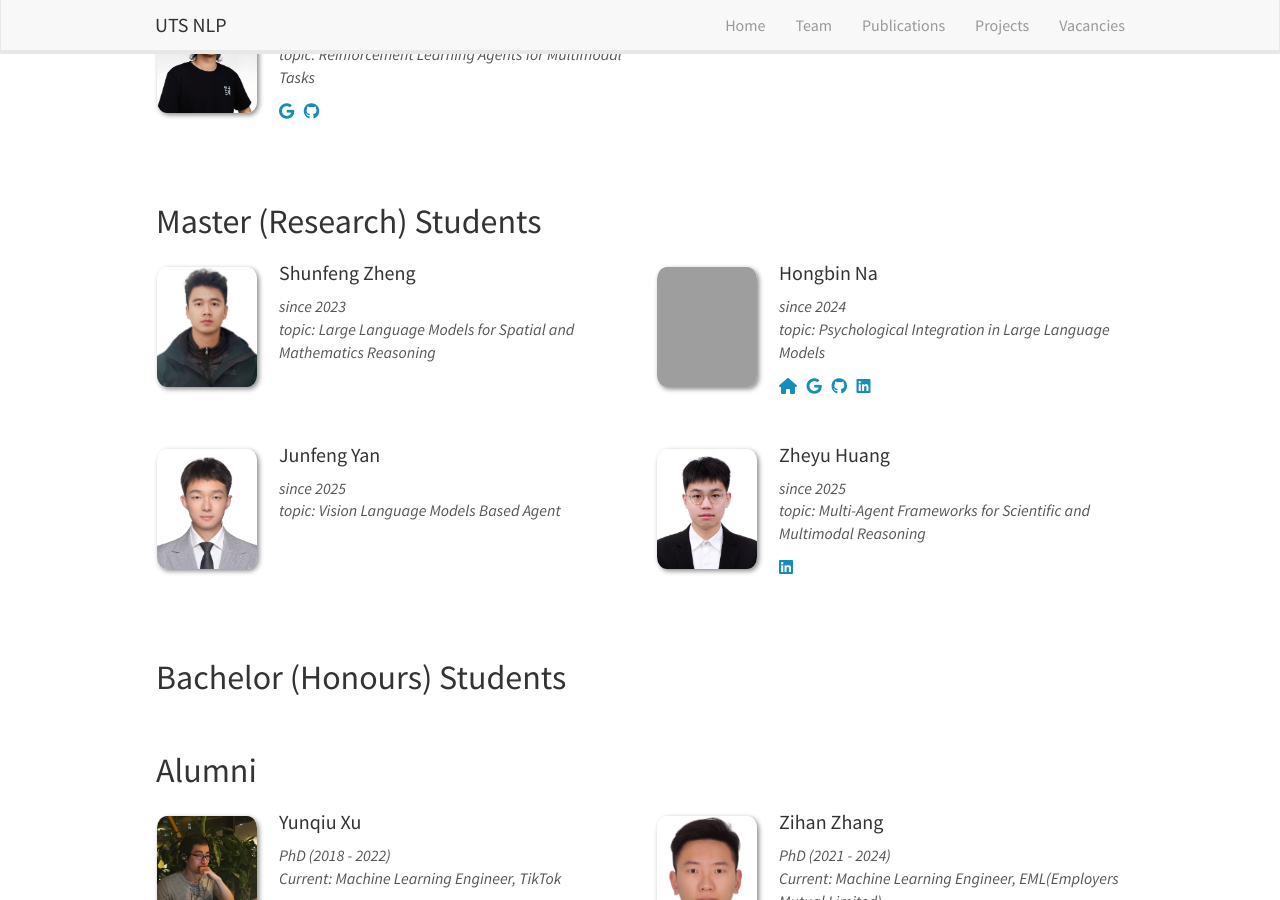
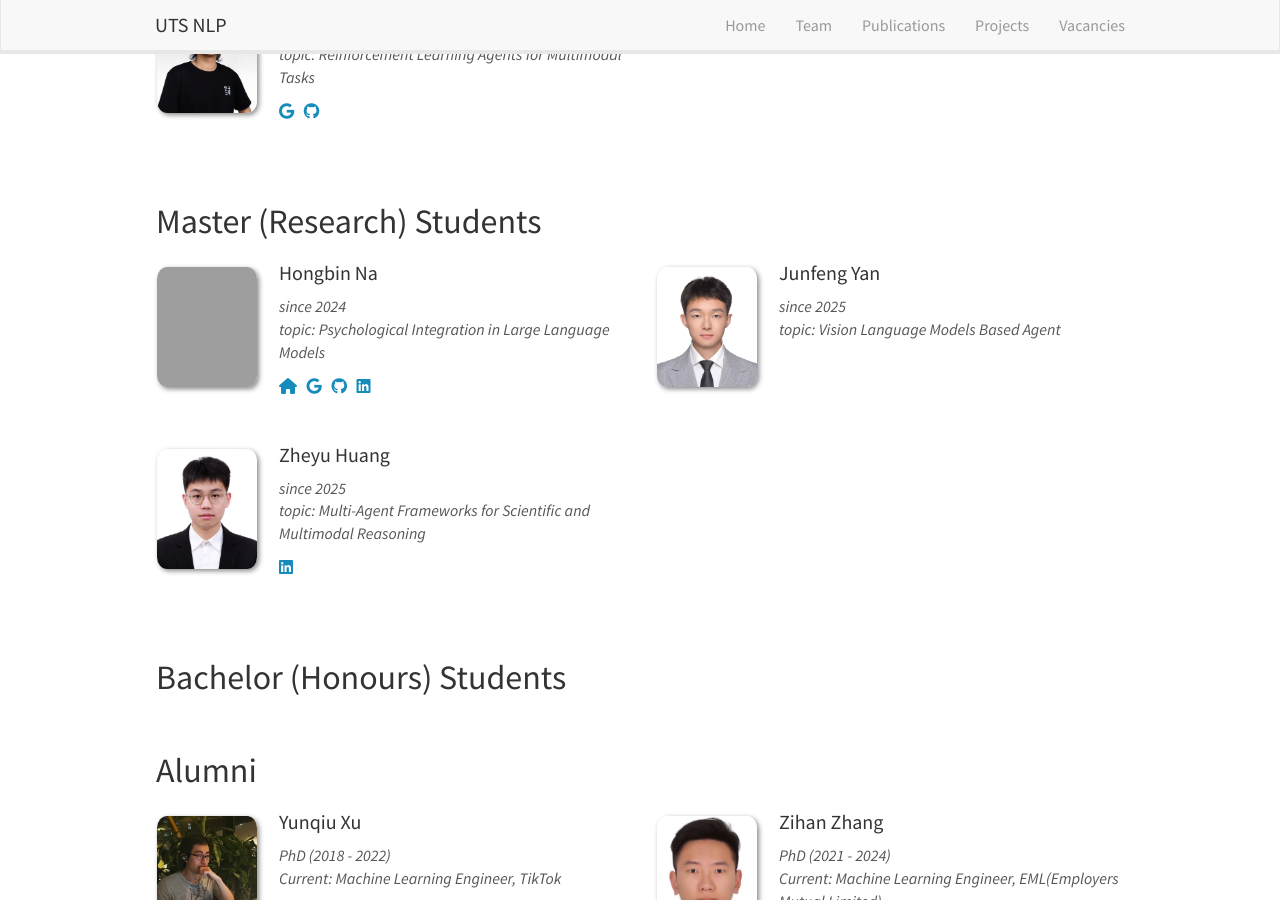
Before and after one commit to utsnlp/utsnlp.github.io, a Jekyll site: the page built from _pages/team.md, in a window 1280 px wide and 900 px high, scrolled down 1146 px. Built offline with Jekyll 4.4.1, drawn with Linux system fonts in a browser that asks for light colours; nearby versions of some CDN libraries.

Commit message:
Update master_students.yml

```diff
--- a/_data/master_students.yml
+++ b/_data/master_students.yml
@@ -1,14 +1,4 @@
-- name: Shunfeng Zheng
-  photo: shunfeng.jpg
-  duration: 2023
-  cosupervision:
-  topic: Large Language Models for Spatial and Mathematics Reasoning
-  info:
-  url:
-    personal_site:
-    google_scholar:
-    github:
-    linkedin:
+
 
 - name: Hongbin Na
   photo: hongbin.jpg
```
